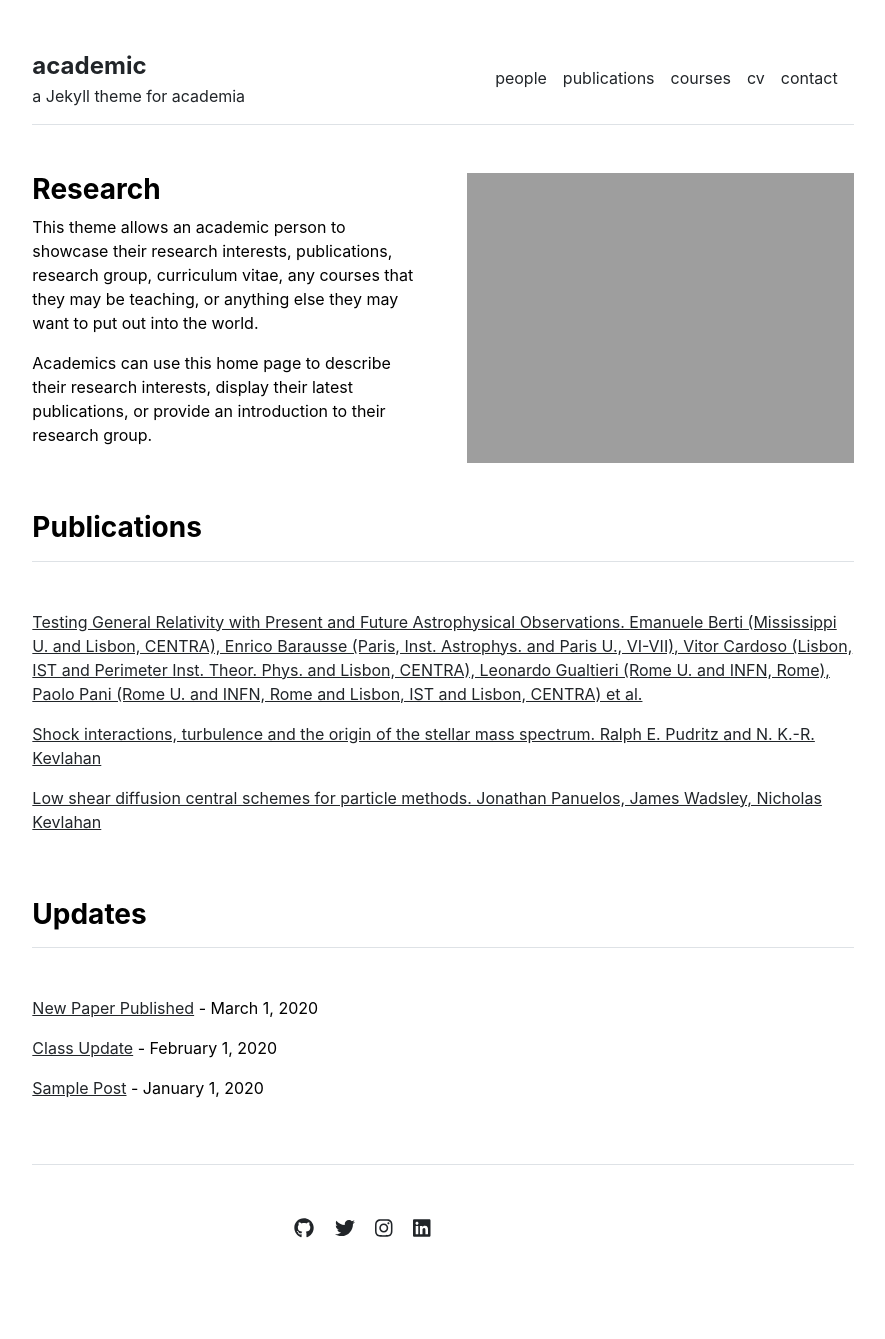
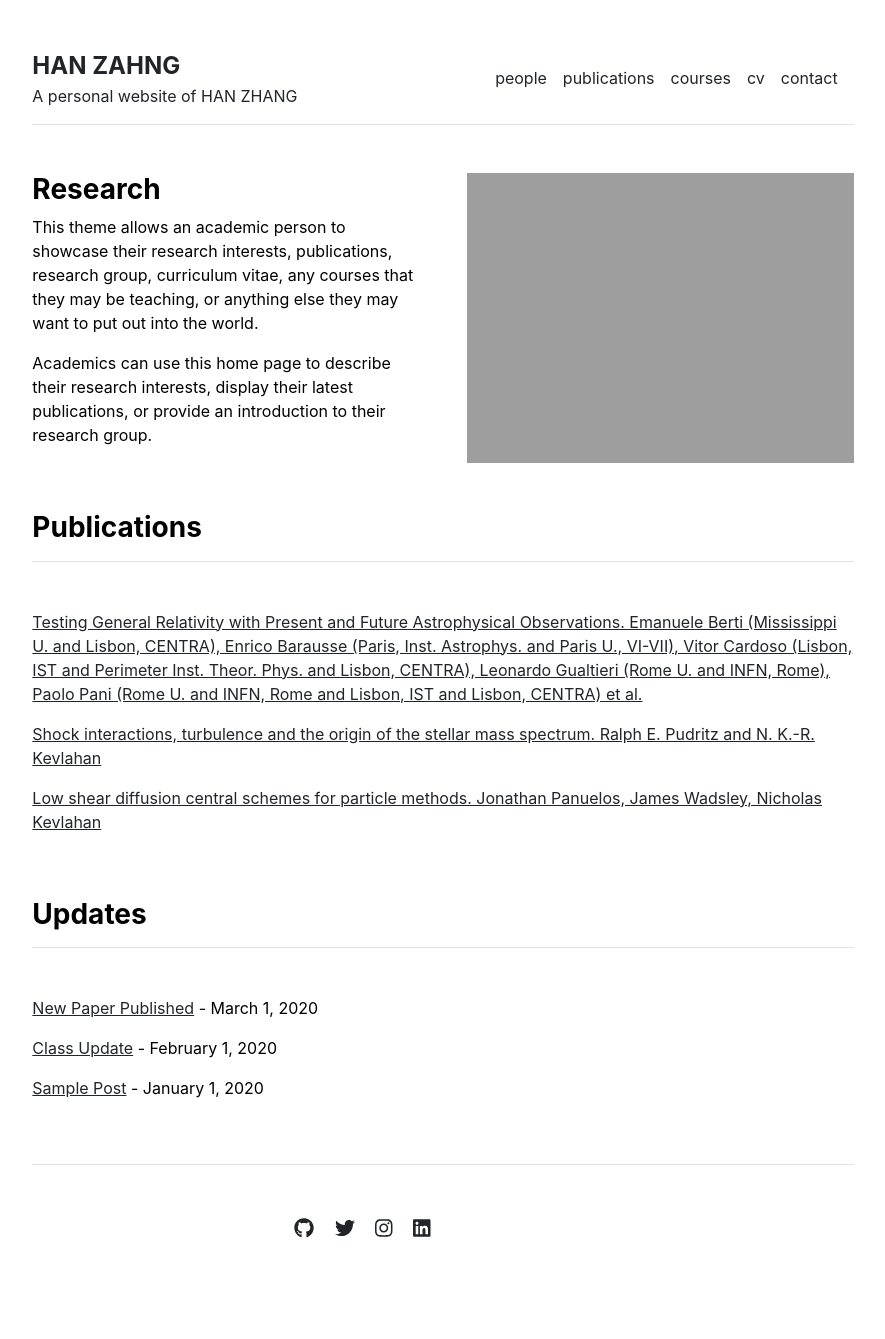
Before and after one commit to dukerosen/personal-website, a Jekyll site: the page built from index.md, in a window 1280 px wide. Shown: the whole page, without its empty margins (197-1082 px from the left). Built offline with Jekyll 4.4.1, drawn with Linux system fonts in a browser that asks for light colours.

Commit message:
Update _config.yml

```diff
--- a/_config.yml
+++ b/_config.yml
@@ -1,4 +1,4 @@
 url: "" # the base hostname & protocol for your site, e.g. http://example.com
 baseurl: "" # the subpath of your site, e.g. /blog
-title: "academic" # the name of your site, e.g. ACME Corp.
-description: "a Jekyll theme for academia"
+title: "HAN ZAHNG" # the name of your site, e.g. ACME Corp.
+description: "A personal website of HAN ZHANG"
```
